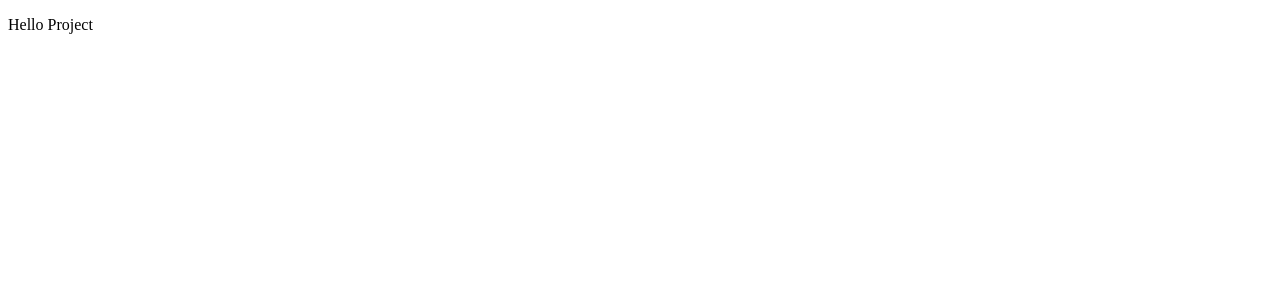
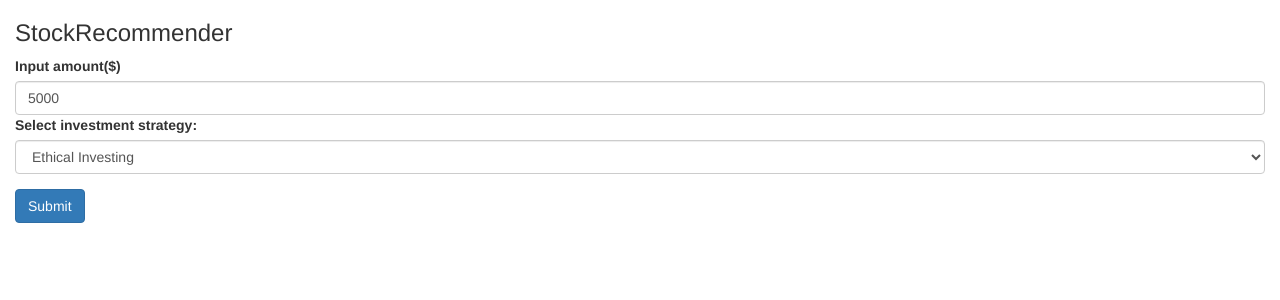
Before and after one commit to BaconRemovalUnit/StockRecommender, a Flask app: page / in a window 1280 px wide. Before the commit the part shown is almost empty. Shown: the top 300 px of the page. Run offline with Flask 2, Linux system fonts and the light colour scheme; some libraries are stand-ins or nearby versions.

Commit message:
Structure update

```diff
--- a/app.py
+++ b/app.py
@@ -1,8 +1,25 @@
-from flask import Flask, render_template
+from flask import Flask, render_template, request
 app = Flask(__name__)
 
-@app.route("/")
+
+@app.route("/", methods=['GET', 'POST'])
 def index():
-    return render_template("index.html")
+    if request.method == "GET":  # user entering the page
+        return render_template("index.html")
 
-app.run(debug=True,port=80)
+    elif request.method == "POST":  # after user form submission, handle form submission here
+        invest_form = request.form.to_dict()
+        input_dollar = float(invest_form['input_dollar'])
+        strat = invest_form['strat']
+        print("user spending ${} with strat {}".format(input_dollar, strat))
+
+        # TODO add return info about stock here
+
+        # things to return to the html, it can be any type
+        obj = {"money":input_dollar, "strat": strat}
+
+        # render index with obj
+        return render_template("index.html", obj=obj)
+
+
+app.run(debug=True, port=80)
--- a/templates/index.html
+++ b/templates/index.html
@@ -1,13 +1,47 @@
 <!DOCTYPE html>
 <html lang="en">
+<script src="https://ajax.googleapis.com/ajax/libs/jquery/3.3.1/jquery.min.js"></script>
+<link rel="stylesheet" href="https://maxcdn.bootstrapcdn.com/bootstrap/3.3.7/css/bootstrap.min.css">
+<script src="https://maxcdn.bootstrapcdn.com/bootstrap/3.3.7/js/bootstrap.min.js"></script>
 <head>
     <meta charset="UTF-8">
     <title>CMPE285 Project</title>
-    <p>
-        Hello Project
-    </p>
 </head>
 <body>
+    <div class="container-fluid">
+        <div class="row">
+            <div class="col-md-12">
+                <h3>
+                    StockRecommender
+                </h3>
+                <form action="{{url_for('index')}}" role="form" method="post">
+                    <div class="form-group">
+                        <label for="InputDollar">
+                            Input amount($)
+                        </label>
+                        <input type="number" class="form-control" id="InputDollar" name="input_dollar" step="0.01"
+                               min="5000" value="5000"/>
+                        <label for="strat">Select investment strategy:</label>
+                        <select class="form-control" id="strat" name="strat">
+                            <option value="e">Ethical Investing</option>
+                            <option value="g">Growth Investing</option>
+                            <option value="i">Index Investing</option>
+                            <option value="q">Quality Investing</option>
+                            <option value="v">Value Investing</option>
+                        </select>
+                    </div>
+                    <button type="submit" class="btn btn-primary">
+                        Submit
+                    </button>
+                </form>
 
+            </div>
+        </div>
+        <!-- render the charts based on the returned obj-->
+        {% if obj is defined %}
+        <p>{{obj}}<p/>
+        {% else %}
+        {% endif %}
+    </div>
 </body>
 </html>
```
